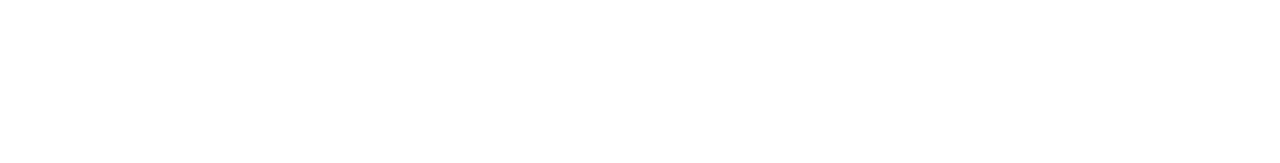
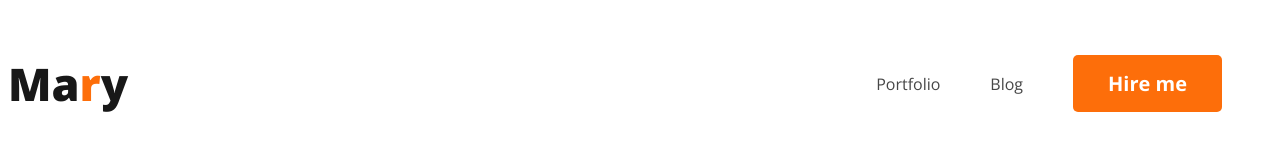
Before and after one commit to sazzadul1205/Web-Dev-Portfolio-1, a plain HTML site: page index.html in a window 1280 px wide. Drawn offline with nearby package versions, Linux system fonts and the light colour scheme.

Commit message:
Nav bar added

```diff
--- a/index.html
+++ b/index.html
@@ -3,10 +3,23 @@
 <head>
     <meta charset="UTF-8">
     <meta name="viewport" content="width=device-width, initial-scale=1.0">
+    <link rel="preconnect" href="https://fonts.googleapis.com">
+    <link rel="preconnect" href="https://fonts.gstatic.com" crossorigin>
+    <link href="https://fonts.googleapis.com/css2?family=Open+Sans:wght@400;700;800&display=swap" rel="stylesheet">
+    <link rel="stylesheet" href="style.css/styles.css">
     <title>Web-Dev-Portfolio-1</title>
 </head>
 <body>
-    <header></header>
+    <header>
+        <nav>
+            <h3 class="nav-title">Ma<span class="Orange-color">r</span>y</h3>
+            <ul>
+                <li><a href="">Portfolio</a></li>
+                <li><a href="">Blog</a></li>
+                <li><button class="btn-primary">Hire me</button></li>
+            </ul>
+        </nav>
+    </header>
     <main></main>
     <footer></footer>
 </body>
--- /dev/null
+++ b/style.css/styles.css
@@ -0,0 +1,49 @@
+/*Styles*/
+* {
+    font-family: 'Open Sans', sans-serif;
+}
+
+.Orange-color {
+    color: #FD6E0A;
+}
+
+.btn-primary {
+    border: 0;
+    border-radius: 5px;
+    background: #FD6E0A;
+    font-size: 20px;
+    color: white;
+    font-style: normal;
+    font-weight: 700;
+    padding: 15px 35px;
+}
+
+/* nav Styles */
+nav {
+    display: flex;
+    justify-content: space-between;
+    align-items: center;
+}
+
+.nav-title {
+    color: #181818;
+    font-size: 45px;
+    font-weight: 800;
+    line-height: normal;
+}
+
+nav>ul {
+    display: flex;
+    align-items: center;
+
+}
+
+nav li {
+    list-style: none;
+    margin-right: 50px;
+}
+
+nav a {
+    text-decoration: none;
+    color: #474747;
+}
```
